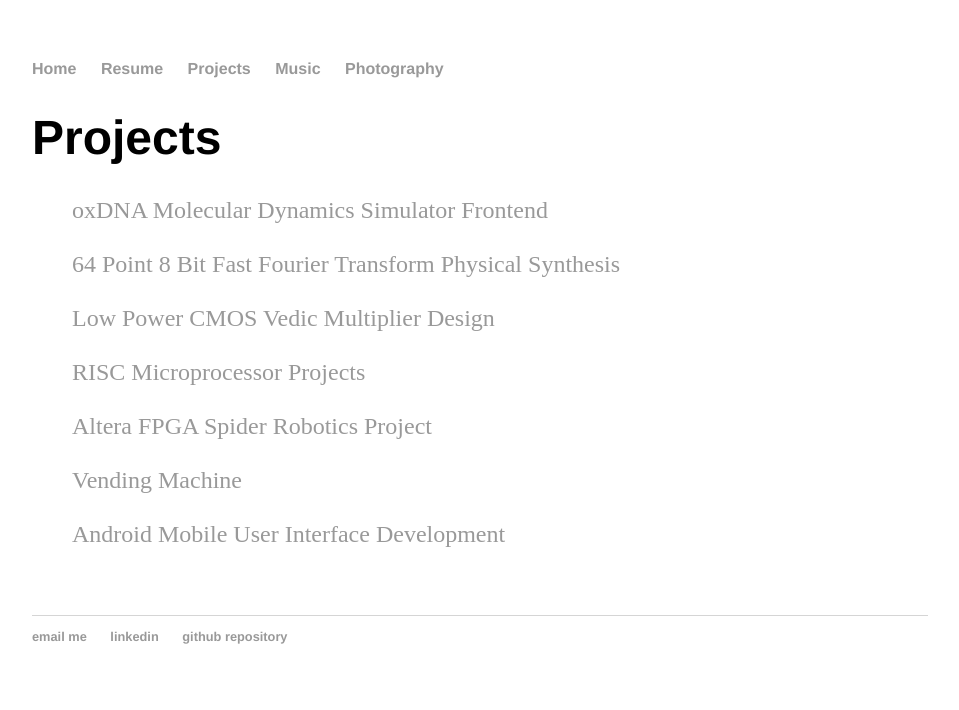
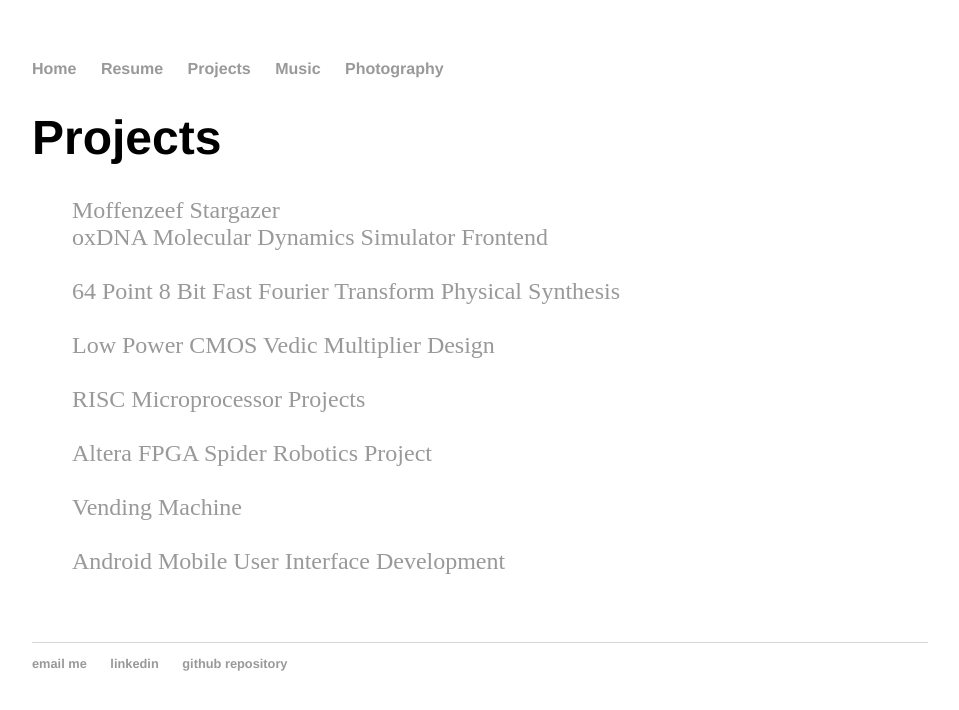
Before and after one commit to zackfravel/zackfravel.github.io, a Jekyll site: the page built from projects/index.html, in a window 1280 px wide. Shown: the top 710 px of the page, without its empty margins (160-1119 px from the left). Built offline with Jekyll 4.4.1, drawn with Linux system fonts in a browser that asks for light colours.

Commit message:
Update index.html

```diff
--- a/projects/index.html
+++ b/projects/index.html
@@ -4,6 +4,7 @@
 ---
 	<h1>{{ page.title }}</h1>
 	<ul class="posts">
+	  <li><a href="https://www.moffenzeefmodular.com/stargazer/" target="_blank">Moffenzeef Stargazer</a></li>
 	  {% for post in site.posts %}
 	    <li><a href="{{ post.url }}" title="{{ post.title }}">{{ post.title }}</a></li>
 		<br>
```
